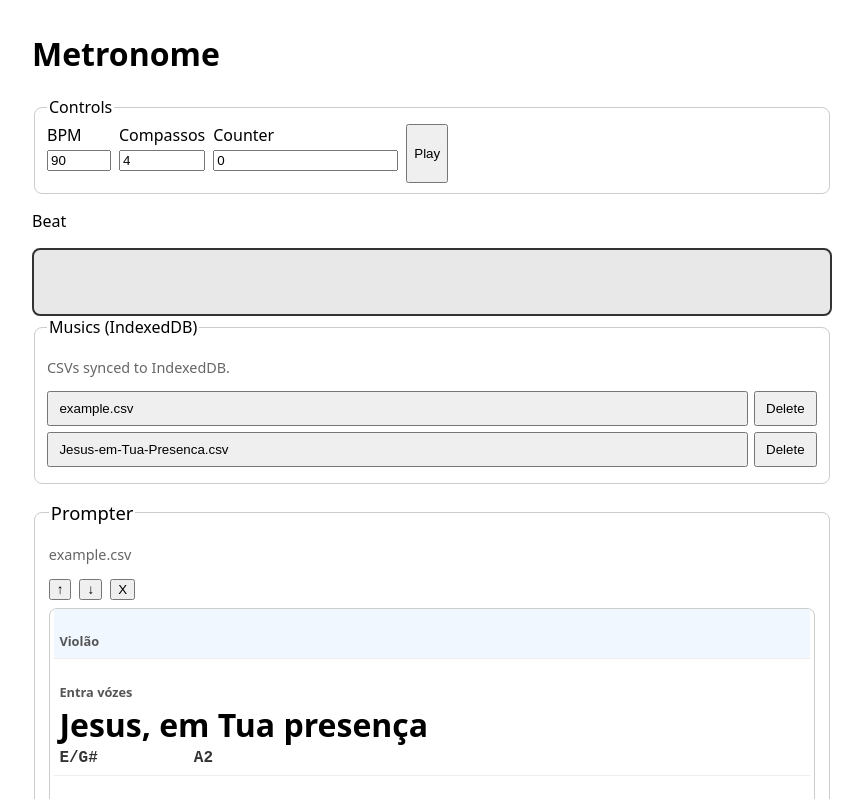
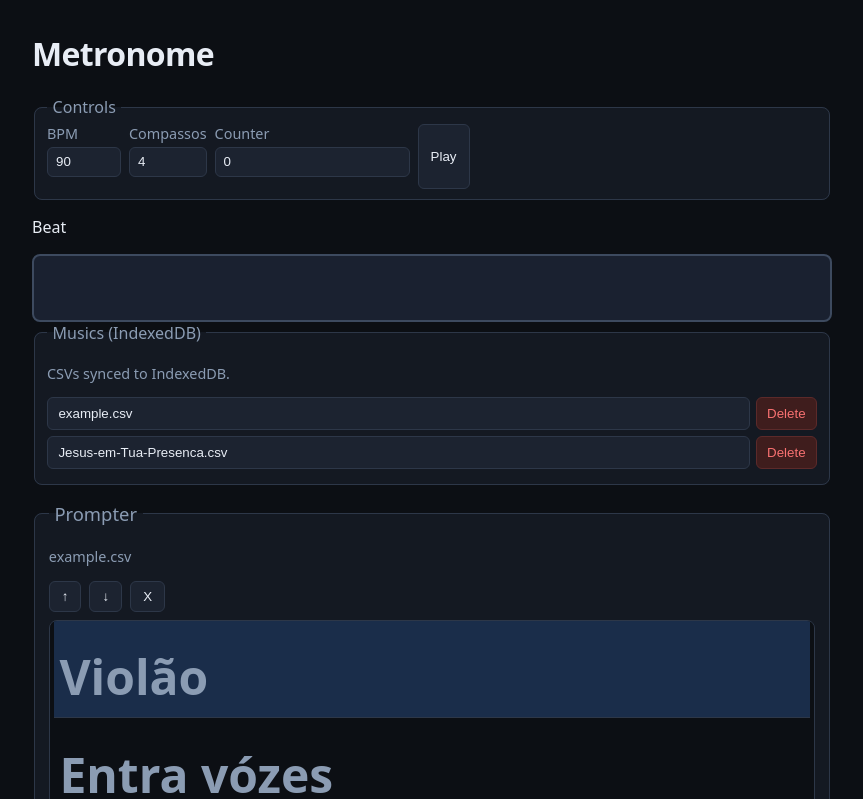
Before and after one commit to alvaroseparovich/band-prompter, a website built with Vite: page index.html in a window 1280 px wide. Both pictures are taken after a click on the button "example.csv". Shown: the top 799 px of the page, without its empty margins (208-1071 px from the left). Built offline with nearby package versions, Linux system fonts and the light colour scheme.

Commit message:
feat(1.4.0) dark mode css changes

```diff
--- a/index.html
+++ b/index.html
@@ -7,32 +7,89 @@
     <style>
       :root {
         font-family: system-ui, sans-serif;
+        color-scheme: dark;
+
+        --bg: #0c0f14;
+        --surface: #141922;
+        --surface-raised: #1c2330;
+        --border: #2d3748;
+        --border-strong: #3d4a5f;
+        --text: #e8edf5;
+        --text-muted: #8b9cb3;
+        --accent: #38bdf8;
+        --accent-muted: #0e7490;
+        --focus-row: #1a2d4a;
+        --beat-off: #1a2130;
+        --beat-on: #16a34a;
+        --danger: #f87171;
+        --danger-bg: #3f1d1d;
       }
       body {
         max-width: 50rem;
         margin: 2rem auto;
         padding: 0 1rem;
+        background: var(--bg);
+        color: var(--text);
+      }
+      h1 {
+        font-weight: 600;
+        letter-spacing: -0.02em;
       }
       fieldset {
-        border: 1px solid #ccc;
+        border: 1px solid var(--border);
         border-radius: 8px;
         margin-bottom: 1rem;
+        background: var(--surface);
+      }
+      legend {
+        color: var(--text-muted);
+        padding: 0 0.35rem;
       }
       label {
         display: flex;
         flex-direction: column;
         gap: 0.25rem;
         margin-bottom: 0.75rem;
+        color: var(--text-muted);
+        font-size: 0.9rem;
+      }
+      input[type="number"] {
+        background: var(--surface-raised);
+        border: 1px solid var(--border);
+        border-radius: 6px;
+        color: var(--text);
+        padding: 0.4rem 0.5rem;
+      }
+      input[type="number"]:focus {
+        outline: 2px solid var(--accent);
+        outline-offset: 1px;
+        border-color: var(--border-strong);
+      }
+      button {
+        background: var(--surface-raised);
+        border: 1px solid var(--border);
+        border-radius: 6px;
+        color: var(--text);
+        padding: 0.45rem 0.75rem;
+        cursor: pointer;
+      }
+      button:hover {
+        background: #252d3d;
+        border-color: var(--border-strong);
+      }
+      button:active {
+        transform: translateY(1px);
       }
       #beatIndicator {
         height: 4rem;
         border-radius: 8px;
-        border: 2px solid #333;
-        background: #e8e8e8;
+        border: 2px solid var(--border-strong);
+        background: var(--beat-off);
         transition: background-color 40ms ease-out;
       }
       #beatIndicator.beep-on {
-        background: #22c55e;
+        background: var(--beat-on);
+        border-color: #22c55e;
       }
       #musicList {
         list-style: none;
@@ -56,9 +113,16 @@
       .music-list-row .music-delete {
         flex: 0 0 auto;
         padding: 0.5rem 0.65rem;
+        color: var(--danger);
+        border-color: #5c2a2a;
+        background: var(--danger-bg);
+      }
+      .music-list-row .music-delete:hover {
+        background: #5c2020;
+        border-color: var(--danger);
       }
       .muted {
-        color: #666;
+        color: var(--text-muted);
         font-size: 0.9rem;
       }
       #prompterPanel {
@@ -74,9 +138,10 @@
       #lyricsViewport {
         max-height: 60vh;
         overflow: auto;
-        border: 1px solid #ccc;
+        border: 1px solid var(--border);
         border-radius: 8px;
         padding: 0.25rem;
+        background: var(--bg);
       }
       #controlsPanel {
         display: flex;
@@ -85,13 +150,13 @@
       }
       .lyric-row {
         padding: 1.5rem 0.35rem 0.5rem;
-        border-bottom: 1px solid #eee;
+        border-bottom: 1px solid var(--border);
         cursor: pointer;
         transition: font-size 0.35s ease-out;
       }
       .lyric-row .lyric-desc {
-        font-size: 0.8rem;
-        color: #555;
+        font-size: 3rem;
+        color: var(--text-muted);
       }
       .lyric-row .lyric-letra {
         margin-top: 0.15rem;
@@ -99,7 +164,7 @@
       .lyric-row .lyric-cifra {
         font-family: ui-monospace, monospace;
         font-size: 0.85rem;
-        color: #333;
+        color: #cbd5e1;
         margin-top: 0.15rem;
         white-space: pre-wrap;
         transition: font-size 0.35s ease-out;
@@ -107,7 +172,7 @@
       .lyric-row.focused {
         font-size: 2rem;
         font-weight: 600;
-        background: #f0f7ff;
+        background: var(--focus-row);
         transition: font-size 0.35s ease-out;
       }
       .lyric-row.focused + .lyric-row {
--- a/package.json
+++ b/package.json
@@ -1,6 +1,6 @@
 {
   "name": "discover-musical-show-helper-prompt",
-  "version": "1.3.1",
+  "version": "1.4.0",
   "description": "",
   "license": "ISC",
   "author": "",
```
